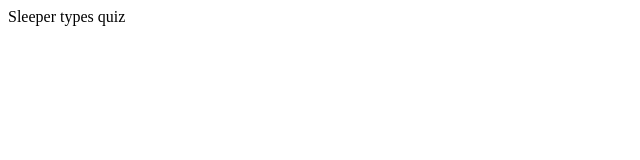
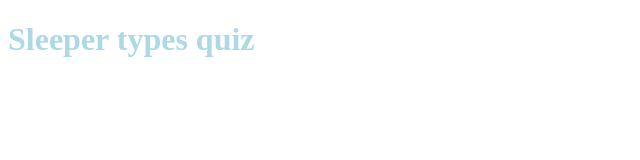
Before and after one commit to timo9939/sleeper_type_quiz, a plain HTML site: page index.html in a window 1280 px wide. Shown: the whole page, without its empty margins (0-640 px from the left). Drawn offline with Linux system fonts and the light colour scheme.

Commit message:
js and css connected

```diff
--- a/index.html
+++ b/index.html
@@ -1,11 +1,14 @@
 <!DOCTYPE html>
-<html lang="en">
+<html lang="en-GB">
 <head>
     <meta charset="UTF-8">
     <meta name="viewport" content="width=device-width, initial-scale=1.0">
     <title>Sleeper Types Quiz</title>
+    <link rel="stylesheet" href="style.css">
 </head>
 <body>
-    Sleeper types quiz
+    <h1 id="homepage-title">Sleeper types quiz</h1>
+
 </body>
+<script src="script.js"></script>
 </html>
--- a/script.js
+++ b/script.js
@@ -0,0 +1 @@
+console.log("js work")
--- a/style.css
+++ b/style.css
@@ -0,0 +1,7 @@
+:root{
+    --main-text-color:lightblue
+}
+
+#homepage-title{
+color: var(--main-text-color)
+}
```
